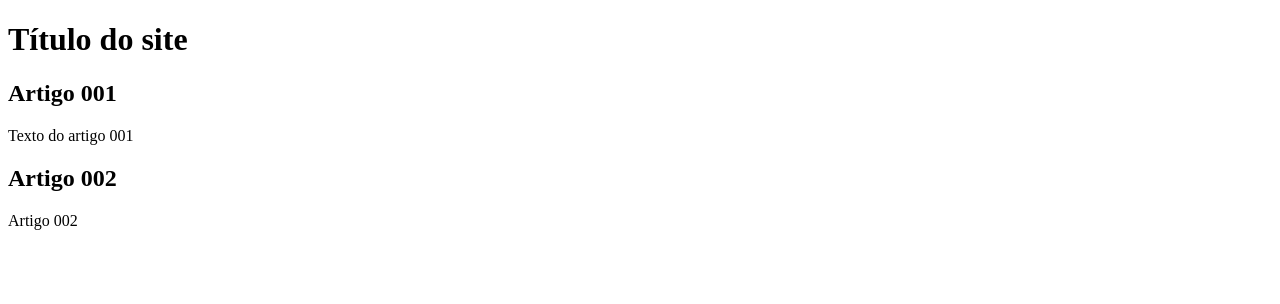
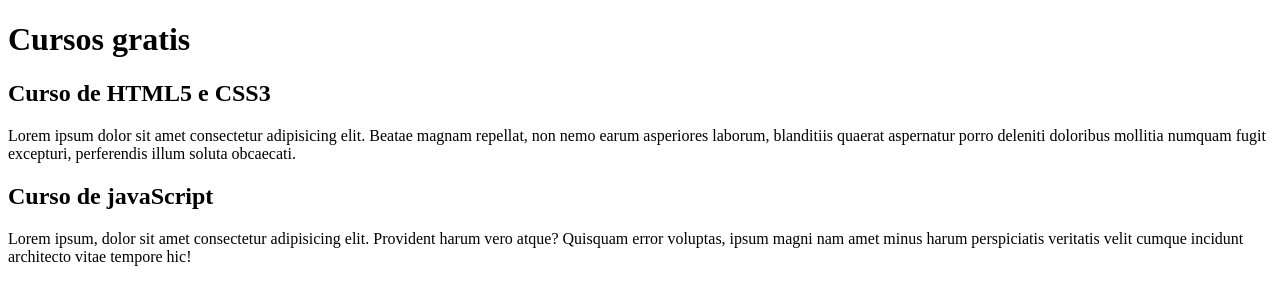
Before and after one commit to cleberson012/projeto-site, a plain HTML site: page index.html in a window 1280 px wide. Drawn offline with Linux system fonts and the light colour scheme.

Commit message:
comecei a escrever o conteudo

```diff
--- a/index.html
+++ b/index.html
@@ -9,17 +9,17 @@
 <body>
     <main>
         <header>
-            <h1>Título do site</h1>
+            <h1>Cursos gratis</h1>
         </header>
 
         <article>
-            <h2>Artigo 001</h2>
-            <p>Texto do artigo 001</p>
+            <h2>Curso de HTML5 e CSS3</h2>
+            <p>Lorem ipsum dolor sit amet consectetur adipisicing elit. Beatae magnam repellat, non nemo earum asperiores laborum, blanditiis quaerat aspernatur porro deleniti doloribus mollitia numquam fugit excepturi, perferendis illum soluta obcaecati.</p>
         </article>
 
         <article>
-            <h2>Artigo 002</h2>
-            <p>Artigo 002</p>
+            <h2>Curso de javaScript</h2>
+            <p>Lorem ipsum, dolor sit amet consectetur adipisicing elit. Provident harum vero atque? Quisquam error voluptas, ipsum magni nam amet minus harum perspiciatis veritatis velit cumque incidunt architecto vitae tempore hic!</p>
         </article>
     </main>
 </body>
```
